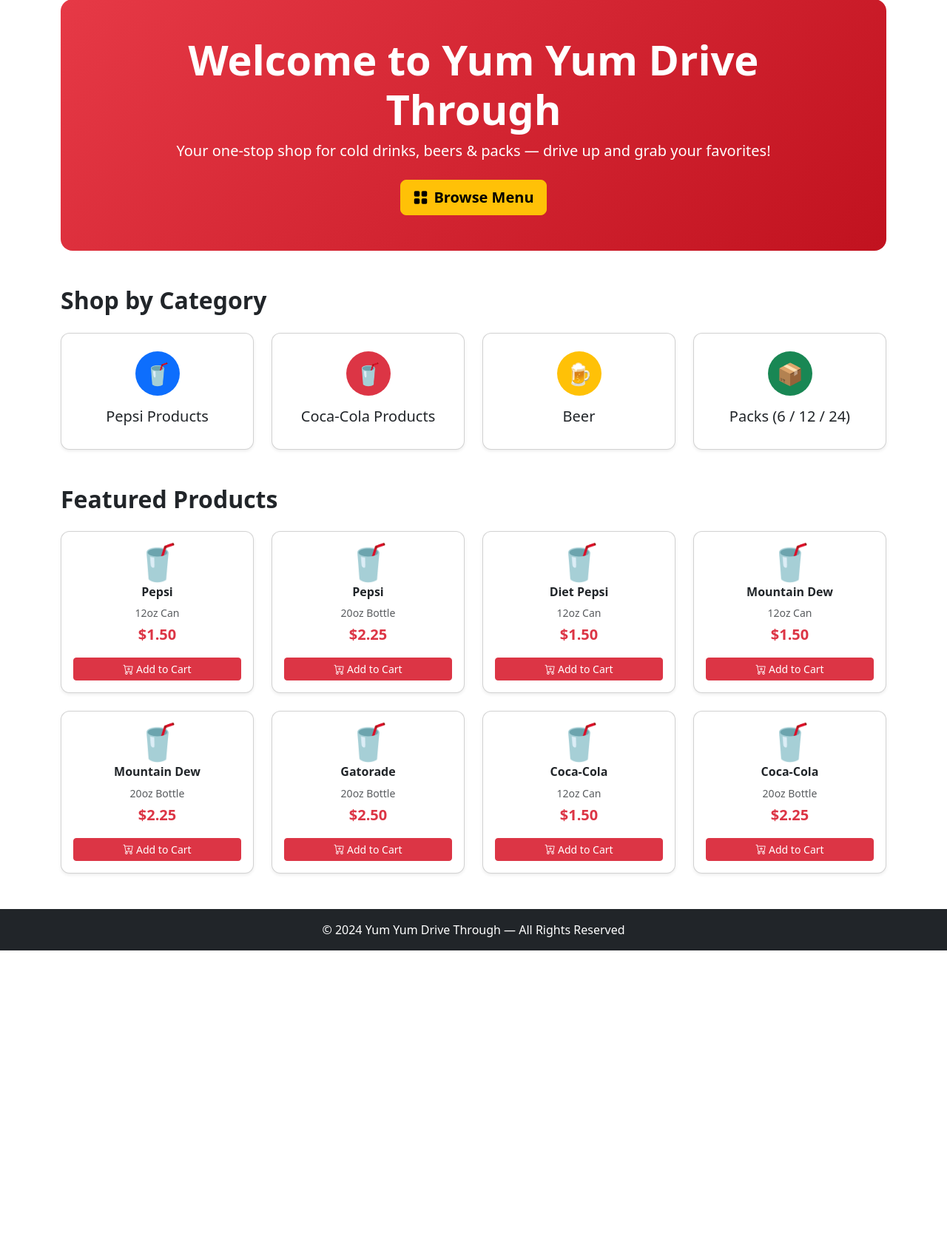
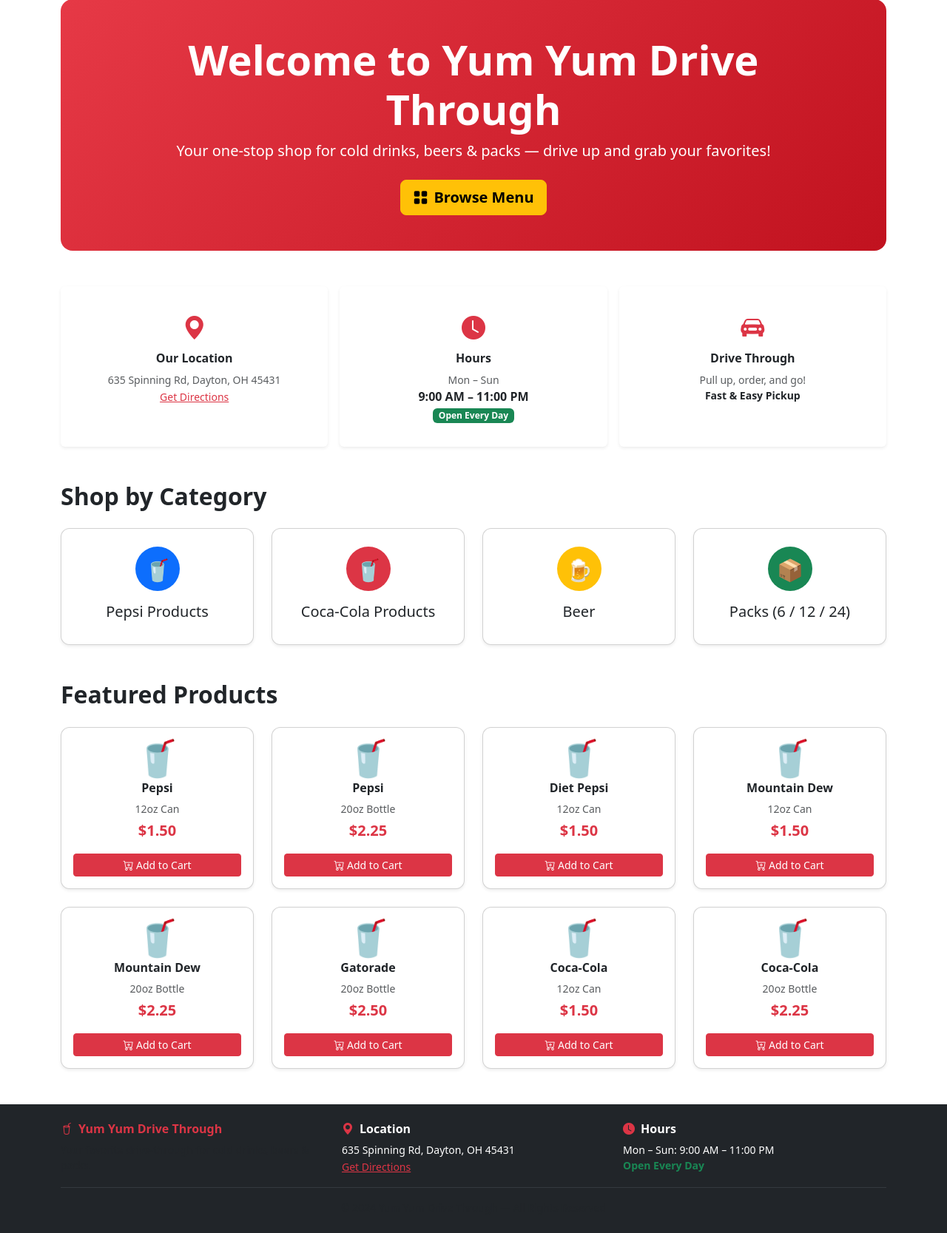
Before and after one commit to viren11290/yum-yum-drivethru, a Flask app: page / in a window 1280 px wide. Shown: the part 87-1754 px from the top of the page at 74% size. Before the commit the page ends 1372 px from the top, so only its background shows below. Run offline with Flask 3, Linux system fonts and the light colour scheme.

Commit message:
Add store address and business hours

```diff
--- a/templates/base.html
+++ b/templates/base.html
@@ -49,8 +49,28 @@
   {% block content %}{% endblock %}
 </main>
 
-<footer class="bg-dark text-white text-center py-3 mt-5">
-  <p class="mb-0">&copy; 2024 Yum Yum Drive Through &mdash; All Rights Reserved</p>
+<footer class="bg-dark text-white py-4 mt-5">
+  <div class="container">
+    <div class="row text-center text-md-start gy-3">
+      <div class="col-md-4">
+        <h6 class="fw-bold text-danger"><i class="bi bi-cup-straw me-2"></i>Yum Yum Drive Through</h6>
+        <p class="mb-0 small text-muted">Your favorite drive-through for cold drinks, beers &amp; packs.</p>
+      </div>
+      <div class="col-md-4">
+        <h6 class="fw-bold"><i class="bi bi-geo-alt-fill text-danger me-2"></i>Location</h6>
+        <p class="mb-0 small">635 Spinning Rd, Dayton, OH 45431</p>
+        <a href="https://maps.google.com/?q=635+Spinning+Rd+Dayton+OH+45431"
+           target="_blank" class="small text-danger">Get Directions</a>
+      </div>
+      <div class="col-md-4">
+        <h6 class="fw-bold"><i class="bi bi-clock-fill text-danger me-2"></i>Hours</h6>
+        <p class="mb-0 small">Mon – Sun: 9:00 AM – 11:00 PM</p>
+        <p class="mb-0 small text-success fw-bold">Open Every Day</p>
+      </div>
+    </div>
+    <hr class="border-secondary mt-3">
+    <p class="mb-0 text-center small text-muted">&copy; 2024 Yum Yum Drive Through &mdash; All Rights Reserved</p>
+  </div>
 </footer>
 
 <script src="https://cdn.jsdelivr.net/npm/bootstrap@5.3.2/dist/js/bootstrap.bundle.min.js"></script>
--- a/templates/index.html
+++ b/templates/index.html
@@ -9,6 +9,42 @@
   <a href="{{ url_for('menu') }}" class="btn btn-warning btn-lg fw-bold mt-2">
     <i class="bi bi-grid-fill me-2"></i>Browse Menu
   </a>
+</div>
+
+<!-- Store Info Bar -->
+<div class="row g-3 mb-5 text-center">
+  <div class="col-md-4">
+    <div class="card border-0 shadow-sm h-100 py-3">
+      <div class="card-body">
+        <i class="bi bi-geo-alt-fill text-danger fs-2"></i>
+        <h6 class="fw-bold mt-2">Our Location</h6>
+        <p class="mb-0 text-muted small">635 Spinning Rd, Dayton, OH 45431</p>
+        <a href="https://maps.google.com/?q=635+Spinning+Rd+Dayton+OH+45431"
+           target="_blank" class="small text-danger">Get Directions</a>
+      </div>
+    </div>
+  </div>
+  <div class="col-md-4">
+    <div class="card border-0 shadow-sm h-100 py-3">
+      <div class="card-body">
+        <i class="bi bi-clock-fill text-danger fs-2"></i>
+        <h6 class="fw-bold mt-2">Hours</h6>
+        <p class="mb-0 text-muted small">Mon – Sun</p>
+        <p class="mb-0 fw-bold">9:00 AM – 11:00 PM</p>
+        <span class="badge bg-success mt-1">Open Every Day</span>
+      </div>
+    </div>
+  </div>
+  <div class="col-md-4">
+    <div class="card border-0 shadow-sm h-100 py-3">
+      <div class="card-body">
+        <i class="bi bi-car-front-fill text-danger fs-2"></i>
+        <h6 class="fw-bold mt-2">Drive Through</h6>
+        <p class="mb-0 text-muted small">Pull up, order, and go!</p>
+        <p class="mb-0 small fw-bold">Fast &amp; Easy Pickup</p>
+      </div>
+    </div>
+  </div>
 </div>
 
 <!-- Categories -->
```
